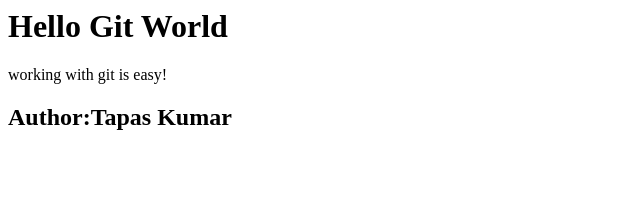
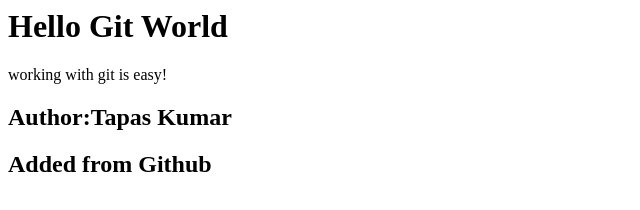
Before and after one commit to tapasgith/TK_GitGitHubMasterClass, a plain HTML site: page index.html in a window 1280 px wide. Shown: the whole page, without its empty margins (0-640 px from the left). Drawn offline with Linux system fonts and the light colour scheme.

Commit message:
Update index.html

```diff
--- a/index.html
+++ b/index.html
@@ -7,3 +7,5 @@
 
 
 <h2>Author:Tapas Kumar</h2>
+
+<h2>Added from Github</h2>
```
